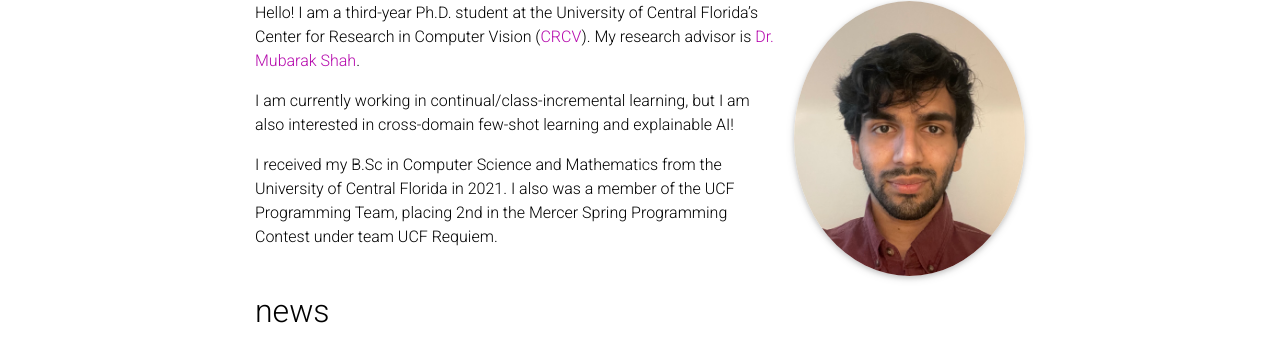
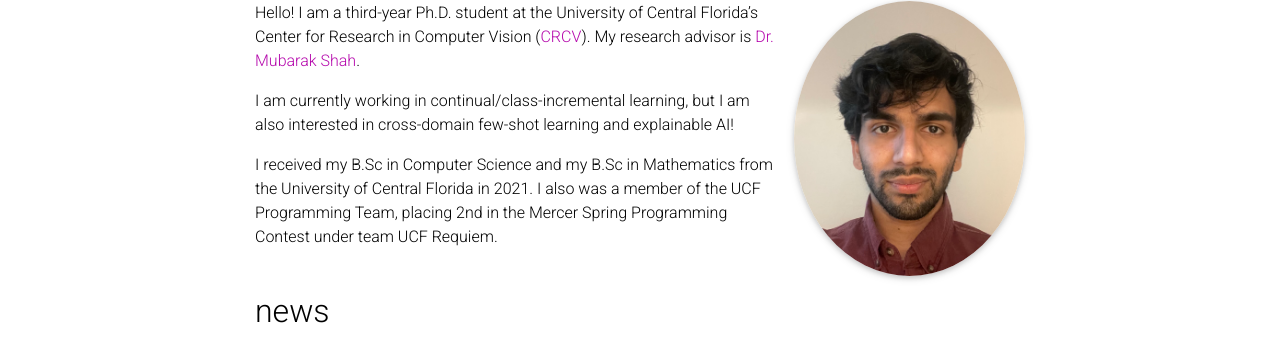
Before and after one commit to Sarinda251/Sarinda251.github.io, a Jekyll site: the page built from _pages/about.md, in a window 1280 px wide. Shown: the part 168-515 px from the top of the page. Built offline with Jekyll 4.4.1, drawn with Linux system fonts in a browser that asks for light colours; full-size pictures stand in for the smaller copies a plugin makes; comment, search, counter and statistics services are not loaded; a style sheet for code colours, icons or effects is not loaded.

```diff
--- a/_pages/about.md
+++ b/_pages/about.md
@@ -21,4 +21,4 @@ My research advisor is [Dr. Mubarak Shah](https://www.crcv.ucf.edu/person/mubara
 
 I am currently working in continual/class-incremental learning, but I am also interested in cross-domain few-shot learning and explainable AI!
 
-I received my B.Sc in Computer Science and Mathematics from the University of Central Florida in 2021. I also was a member of the UCF Programming Team, placing 2nd in the Mercer Spring Programming Contest under team UCF Requiem.
+I received my B.Sc in Computer Science and my B.Sc in Mathematics from the University of Central Florida in 2021. I also was a member of the UCF Programming Team, placing 2nd in the Mercer Spring Programming Contest under team UCF Requiem.
```
